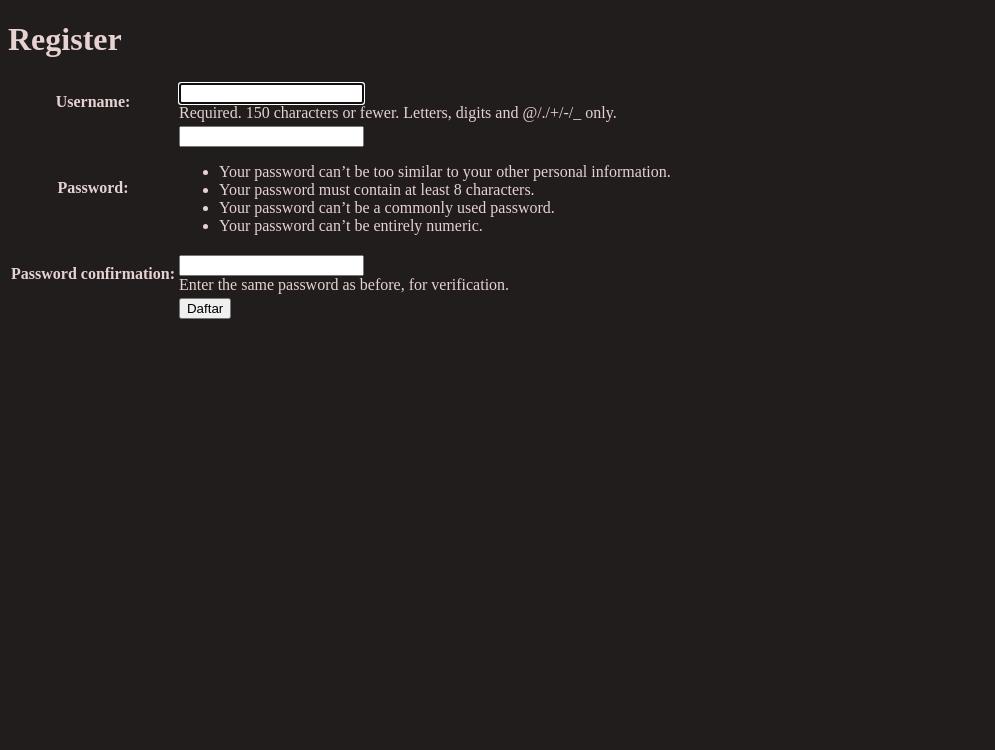
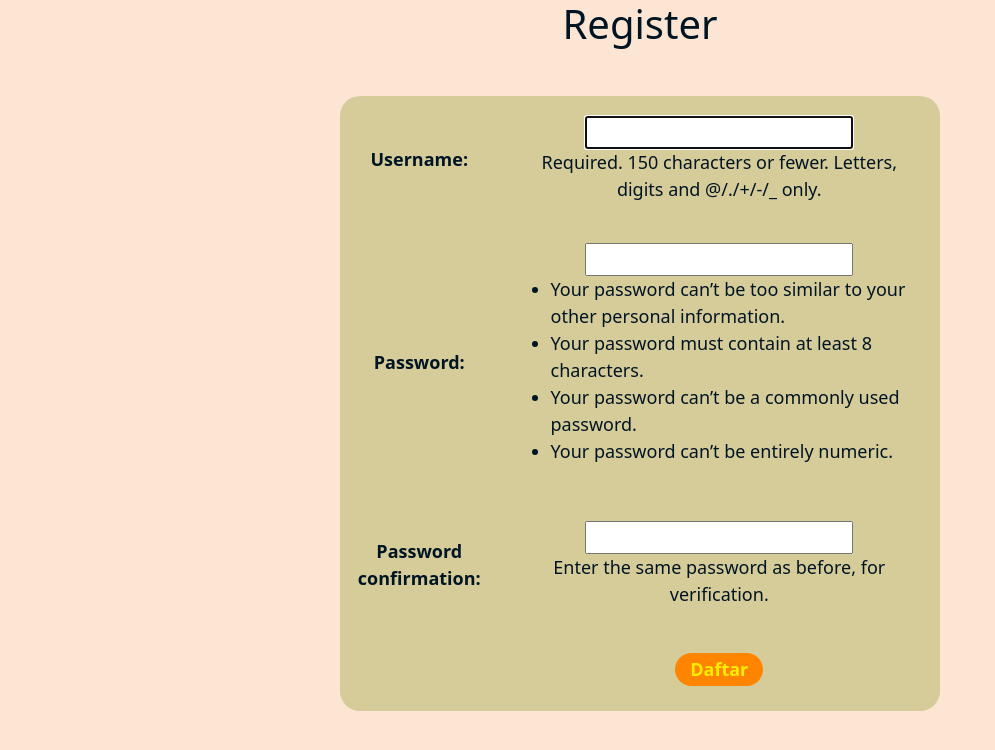
Before and after one commit to Frmeta/inventory_game, a Django app: page /register/ in a window 1280 px wide. Shown: the top 750 px of the page, without its empty margins (0-995 px from the left). Run offline with Django 4.2, Linux system fonts and the light colour scheme.

Commit message:
Finishing Tugas 5

```diff
--- a/main/templates/login.html
+++ b/main/templates/login.html
@@ -25,7 +25,7 @@
 
             <tr>
                 <td></td>
-                <td><input class="btn login_btn" type="submit" value="Login"></td>
+                <td><input class="identitas" type="submit" value="Login"></td>
             </tr>
         </table>
     </form>
--- a/main/templates/register.html
+++ b/main/templates/register.html
@@ -6,7 +6,7 @@
 
 {% block content %}
 
-<div class = "login">
+<div class = "login" id="register">
 
     <h1>Register</h1>
 
@@ -16,7 +16,7 @@
                 {{ form.as_table }}
                 <tr>
                     <td></td>
-                    <td><input type="submit" name="submit" value="Daftar"/></td>
+                    <td><input type="submit" name="submit" value="Daftar" class="identitas"/></td>
                 </tr>
             </table>
         </form>
--- a/main/views.py
+++ b/main/views.py
@@ -12,7 +12,6 @@ from django.contrib.auth.decorators import login_required
 
 def register(request):
     form = UserCreationForm()
-
     if request.method == "POST":
         form = UserCreationForm(request.POST)
         if form.is_valid():
--- a/templates/base.html
+++ b/templates/base.html
@@ -9,19 +9,27 @@
         />
         {% block meta %}
         {% endblock meta %}
+        <link href="https://cdn.jsdelivr.net/npm/bootstrap@5.3.2/dist/css/bootstrap.min.css" rel="stylesheet" integrity="sha384-T3c6CoIi6uLrA9TneNEoa7RxnatzjcDSCmG1MXxSR1GAsXEV/Dwwykc2MPK8M2HN" crossorigin="anonymous">
+        <script src="https://code.jquery.com/jquery-3.6.0.min.js" integrity="sha384-KyZXEAg3QhqLMpG8r+J4jsl5c9zdLKaUk5Ae5f5b1bw6AUn5f5v8FZJoMxm6f5cH1" crossorigin="anonymous"></script>
+        <script src="https://cdn.jsdelivr.net/npm/@popperjs/core@2.11.8/dist/umd/popper.min.js" integrity="sha384-I7E8VVD/ismYTF4hNIPjVp/Zjvgyol6VFvRkX/vR+Vc4jQkC+hVqc2pM8ODewa9r" crossorigin="anonymous"></script>
+        <script src="https://cdn.jsdelivr.net/npm/bootstrap@5.3.2/dist/js/bootstrap.min.js" integrity="sha384-BBtl+eGJRgqQAUMxJ7pMwbEyER4l1g+O15P+16Ep7Q9Q+zqX6gSbd85u4mG4QzX+" crossorigin="anonymous"></script>
+
+
     </head>
 
     <body>
         <style>
+
             body {
-                background-color: rgb(33, 29, 29);
-                color: rgb(231, 210, 210);
+                background-color: #FDE5D4;
+                color: #001524;
+                font-size: 18px;
             }
 
             .styled-table {
                 width: 100%;
-                font-size: 1.2em;
-                border: 1px solid #ddd;
+                font-size: 1em;
+                border: 1px solid #001524;
             }
 
             .styled-table th, .styled-table td {
@@ -30,17 +38,141 @@
 
             .styled-table th {
                 background-color: rgb(33, 29, 29);
-                color: rgb(231, 210, 210);
+                color: #fdd300;
             }
 
             .styled-table tr:nth-child(even) {
-                background-color: #342323;
+                background-color: #D6CC99;
+            }
+            .styled-table tr:nth-child(odd) {
+                background-color: #c3b983;
+            }
+            .styled-table tr:last-child{
+                color:yellow;
+                font-weight: 600;
+                background-color: #c8b966;
             }
 
             .styled-table tr:hover {
-                background-color: #994141;
+                background-color: #d8c45e;
             }
 
+            .identitas {
+                font-weight: bold;
+                color:rgb(255, 238, 0);
+                background-color: rgb(255, 132, 0);
+
+                border: none;
+                border-radius: 20px;
+                padding: 3px 15px 3px 15px;
+                margin: 5px;
+            }
+            .identitas:hover{
+                opacity: 0.7;
+            }
+
+
+            ul.my-navbar{
+                list-style-type: none;
+                margin: 0;
+                padding: 13px;
+                background-color: #001524;
+                overflow: hidden;
+
+                color: #FDE5D4;
+
+
+                display: flex;
+                justify-content: space-between;
+                align-items: center;
+
+                top: 0;
+                width: 100%;
+                position: sticky;
+            }
+
+            li.nama-aplikasi{
+                font-weight:600;
+                font-size:25px;
+            }
+            li a{
+                color: #FDE5D4;
+                text-decoration: none;
+                padding-left: 15px;
+            }
+            li a:hover{
+                color: #FDE5D4;
+                text-decoration: underline;
+            }
+            .aurora-background{
+                background-image: url("{% static 'main\aurora.jpeg' %}");
+                background-size: cover;
+                background-repeat: no-repeat;
+                background-position: center;
+                width: 100%;
+                height: 400px;
+
+                color: white;
+                font-weight: 500;
+                display: flex;
+                flex-direction: column;
+                align-items: center;
+                justify-content: center;
+
+            }
+            button.edit{
+                border: none;
+                border-radius: 20px;
+                width: 50px;
+                height: 50px;
+
+                color:rgb(0, 0, 0);
+                background-color:#0015241a;
+                font-family:Arial, Helvetica, sans-serif;
+            }
+            button.edit:hover{
+                background-color:#00152455;
+            }
+            button.add-new{
+                border: none;
+                border-radius: 20px;
+                width: 200px;
+                height: 50px;
+                background-color:#D6CC99;
+            }
+            button.add-new:hover{
+                background-color:#aca47f;
+            }
+            .login{
+                display: flex;
+                flex-direction: column;
+                align-items: center;
+                text-align: center;
+            }
+            .login table{
+                width: 400px;
+                height: 200px;
+
+                border-radius: 20px;
+                background-color: #D6CC99;
+                margin: 40px;
+            }
+            .login td{
+
+                padding: 20px;
+            }
+            #register table{
+                width: 600px;
+            }
+            #register ul{
+                text-align: left;
+            }
+
+
+            /* #001524
+                #445D48
+                #D6CC99
+                #FDE5D4 */
         </style>
 
         {% block content %}
```
Also changed, not shown: main/templates/main.html (+19 -24 lines), README.md, main/static/main/aurora.jpeg (added).
